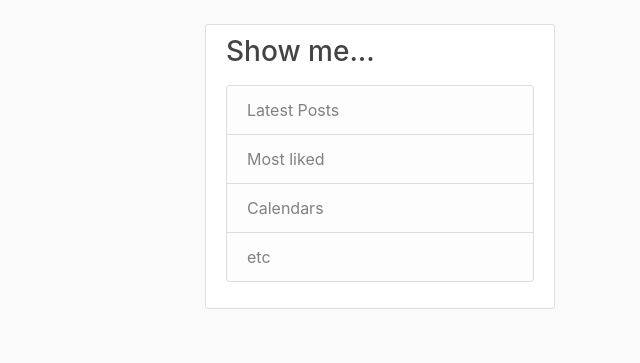
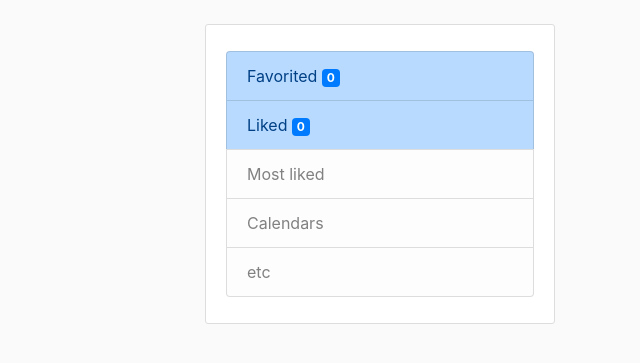
Before and after one commit to mzakonek/djangoblog, a Django app: page / in a window 1280 px wide. Shown: the part 56-419 px from the top of the page, without its empty margins (640-1280 px from the left). Run offline with Django 3.2, Linux system fonts and the light colour scheme; the visitor is signed in with stand-in values (Sample User, id 1); data that the repository does not hold is empty; some libraries are stand-ins or nearby versions.

Commit message:
using one template for user_posts, user_favorites and user_likes; adding ClassBasedView for user_favorites and user_likes views

```diff
--- a/django_project/blog/templates/blog/base.html
+++ b/django_project/blog/templates/blog/base.html
@@ -65,14 +65,18 @@
         </div>
         <div class="col-md-4">
           <div class="content-section">
-            <h3>Show me...</h3>
             <p class='text-muted'>
-              <ul class="list-group">
-                <li class="list-group-item list-group-item-light">Latest Posts</li>
-                <li class="list-group-item list-group-item-light">Most liked</li>
-                <li class="list-group-item list-group-item-light">Calendars</li>
-                <li class="list-group-item list-group-item-light">etc</li>
-              </ul>
+              <div class="list-group">
+                {% if user.is_authenticated %}
+                    <a href="{% url 'user-ownlists' 'favorites' %}" class="list-group-item list-group-item-primary">Favorited <span class="badge badge-primary">{{ user.post_favorites.count }}</span></a>
+                    <a href="{% url 'user-ownlists' 'likes' %}" class="list-group-item list-group-item-primary">Liked <span class="badge badge-primary">{{ user.post_likes.count }}</span></a>
+                {% endif %}
+
+                <a href="#" class="list-group-item list-group-item-light">Most liked</a>
+
+                <a href="#" class="list-group-item list-group-item-light">Calendars</a>
+                <a href="#" class="list-group-item list-group-item-light">etc</a>
+              </div>
             </p>
           </div>
         </div>
--- a/django_project/blog/templates/blog/home.html
+++ b/django_project/blog/templates/blog/home.html
@@ -97,5 +97,4 @@
              }
              ) });
     </script>
-
 {% endblock content %}
--- a/django_project/blog/urls.py
+++ b/django_project/blog/urls.py
@@ -8,7 +8,8 @@ from .views import (
     UserPostListView,
     PostLikeToogle,
     PostLikeAPIToogle,
-    PostFavoriteAPIToogle
+    PostFavoriteAPIToogle,
+    UserOwnListsView
 
 )
 from . import views
@@ -18,6 +19,8 @@ from . import views
 urlpatterns = [
     path('', PostListView.as_view(), name='blog-home'),
     path('user/<str:username>', UserPostListView.as_view(), name='user-posts'),
+    path('user/<str:listtype>/', UserOwnListsView.as_view(), name='user-ownlists'),
+
     path('post/<int:pk>/', PostDetailView.as_view(), name='post-detail'),
     path('post/new/', PostCreateView.as_view(), name='post-create'),
     path('post/<int:pk>/update/', PostUpdateView.as_view(), name='post-update'),
--- a/django_project/blog/views.py
+++ b/django_project/blog/views.py
@@ -26,20 +26,37 @@ def home(request):
 class PostListView(ListView):
     model = Post
     template_name = 'blog/home.html'  # by default it looks for <app>/<model>_<viewtype>.html
-    context_object_name = 'posts'  # to behave the same as in the previous function based view (fit the template)
+    context_object_name = 'posts'
     ordering = ['-date_posted']
     paginate_by = 5
 
 
 class UserPostListView(ListView):
-    model = Post
-    template_name = 'blog/user_posts.html'  # by default it looks for <app>/<model>_<viewtype>.html
-    context_object_name = 'posts'  # to behave the same as in the previous function based view (fit the template)
+    template_name = 'blog/user_posts.html'
+    context_object_name = 'posts'
     paginate_by = 5
 
     def get_queryset(self):
         user = get_object_or_404(User, username=self.kwargs.get('username'))
         return Post.objects.filter(author=user).order_by('-date_posted')
+
+
+class UserOwnListsView(ListView):
+    # TODO: check if this approach is better than having two seperated classes for Likes and Favorites
+    template_name = 'blog/user_posts.html'
+    context_object_name = 'posts'
+    paginate_by = 5
+
+    def get_queryset(self):
+        user = self.request.user
+        if self.kwargs.get('listtype') == 'favorites':
+            return [favpost.post for favpost in user.favorite_posts.order_by('index')]
+        return user.post_likes.order_by('-date_posted')
+
+    def get_context_data(self, **kwargs):
+        context = super(UserOwnListsView, self).get_context_data(**kwargs)
+        context['list_type_header'] = self.kwargs.get('listtype')
+        return context
 
 
 class PostDetailView(DetailView):
```
Also changed, not shown: django_project/blog/templates/blog/user_posts.html (+9 -1 lines).
